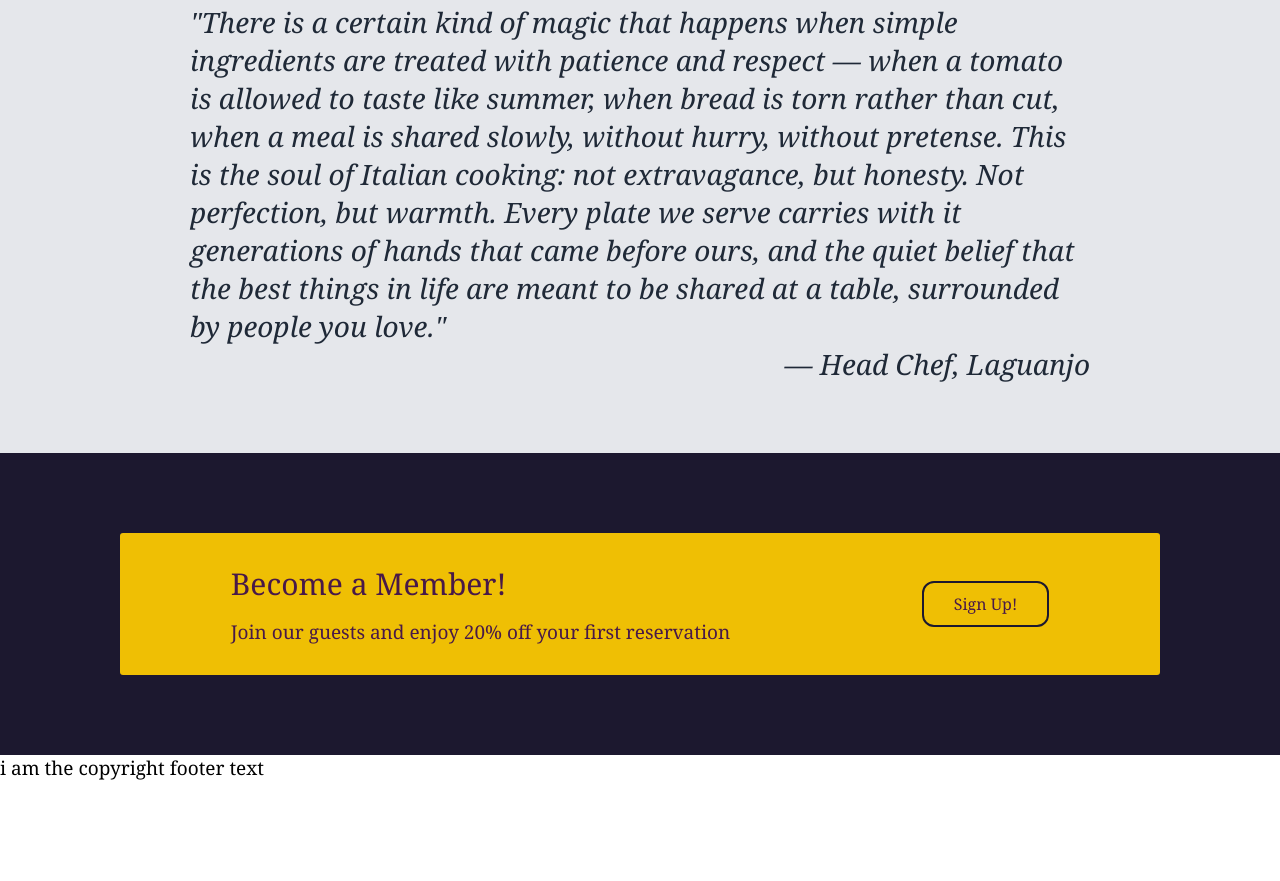
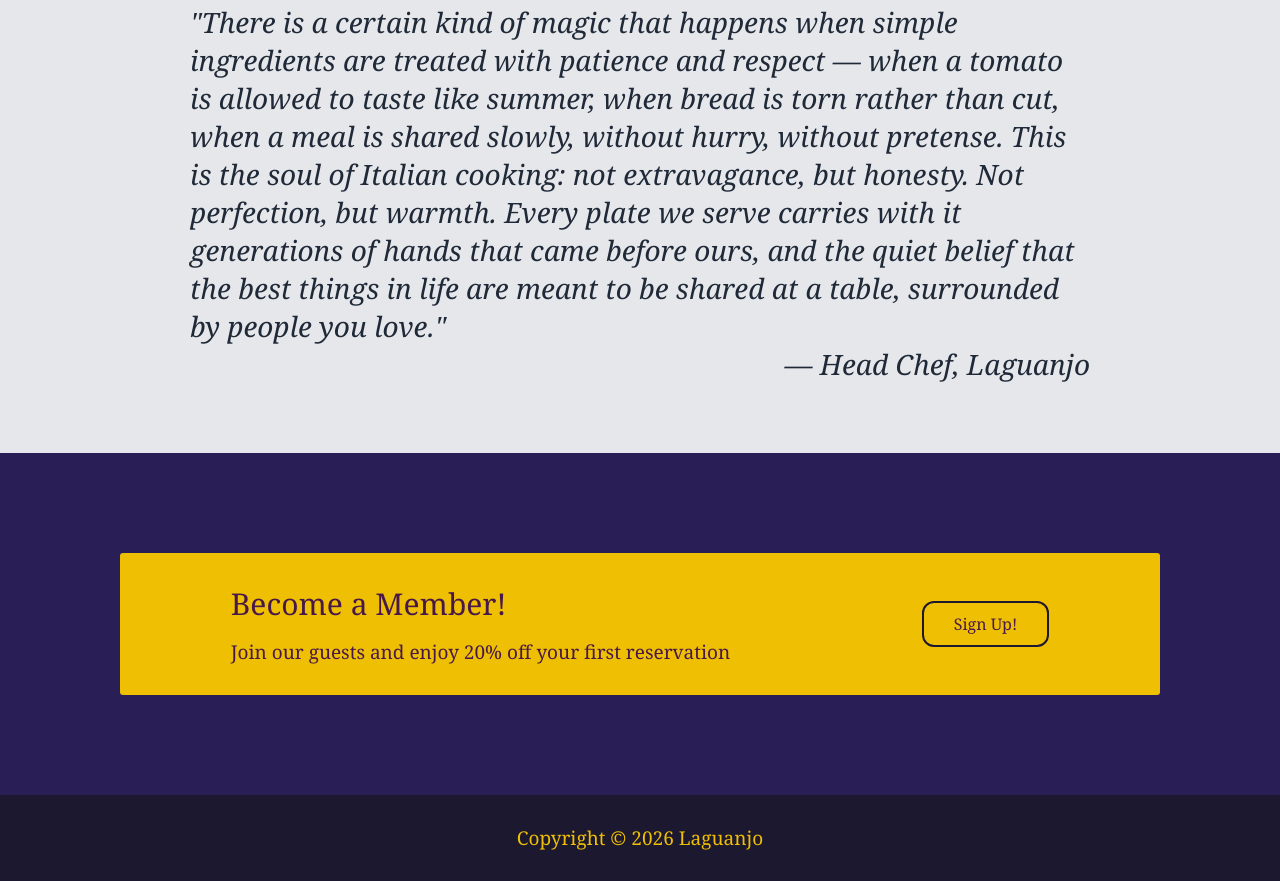
Before and after one commit to abdulwhab-elghareeb/Laguanjo, a plain HTML site: page index.html in a window 1280 px wide. Shown: the part 1355-2236 px from the top of the page. Before the commit the page ends 2136 px from the top, so only its background shows below. Drawn offline with Linux system fonts and the light colour scheme.

Commit message:
Add footer + Update previous sections's styling

```diff
--- a/index.html
+++ b/index.html
@@ -95,7 +95,9 @@
     </div>
 
     <div class="footer">
-        <div>i am the copyright footer text</div>
+        <div class="wrapper">
+            <div class="copyright"> Copyright &copy; 2026 Laguanjo </div>
+        </div>
     </div>
 </body>
 </html>
--- a/statics/style.css
+++ b/statics/style.css
@@ -9,6 +9,9 @@
 body{
     font-family:Georgia, 'Times New Roman', Times, serif;
     font-size: 19px;
+    display: flex;
+    flex-direction: column;
+    min-height: 100vh;
 
 }
 button{
@@ -31,8 +34,8 @@ ul{
 
 /* remove line under links */
 a{
+    text-decoration: none;
     color: #EFBF04;
-    text-decoration: none;
 }
 a:hover{
     color: #C0392B;
@@ -51,11 +54,10 @@ header .wrapper{
     display: flex;
     justify-content: space-between;
     align-items: center;
-
-
 }
 /* header */
-header{
+header,
+.footer{
     background-color:  hsl(250, 33%, 14%) ;
 }
 .hero{
@@ -111,10 +113,13 @@ header{
     border: 1px solid gold ;
     border-radius: 3px;
 }
+
+
 /* end of header and hero */
 
 /* start of dishes section */
 .dishes{
+    flex:1;
     background-color: #FAF7F2;
     text-align: center;
     padding: 40px 0 80px 0;
@@ -185,9 +190,9 @@ header{
 
 /* start of the sign in  */
 .sign-section{
-    background-color: hsl(250, 33%, 14%);
+    background-color: hsl(251, 47%, 23%);
     color: rgb(72, 25, 72);
-    padding: 80px 0;
+    padding: 100px;
 }
 .sign-section .wrapper{
     max-width: 1000px;
@@ -216,3 +221,16 @@ header{
     background-color: hsl(250, 33%, 14%);
     color:#EFBF04 ;
 }
+/* end of the sign up section */
+
+/* start of the footer */
+.footer{
+    padding: 30px;
+    color: #EFBF04;
+}
+.footer .wrapper{
+    display: flex;
+    justify-content: center;
+    align-items: center;
+
+}
```
